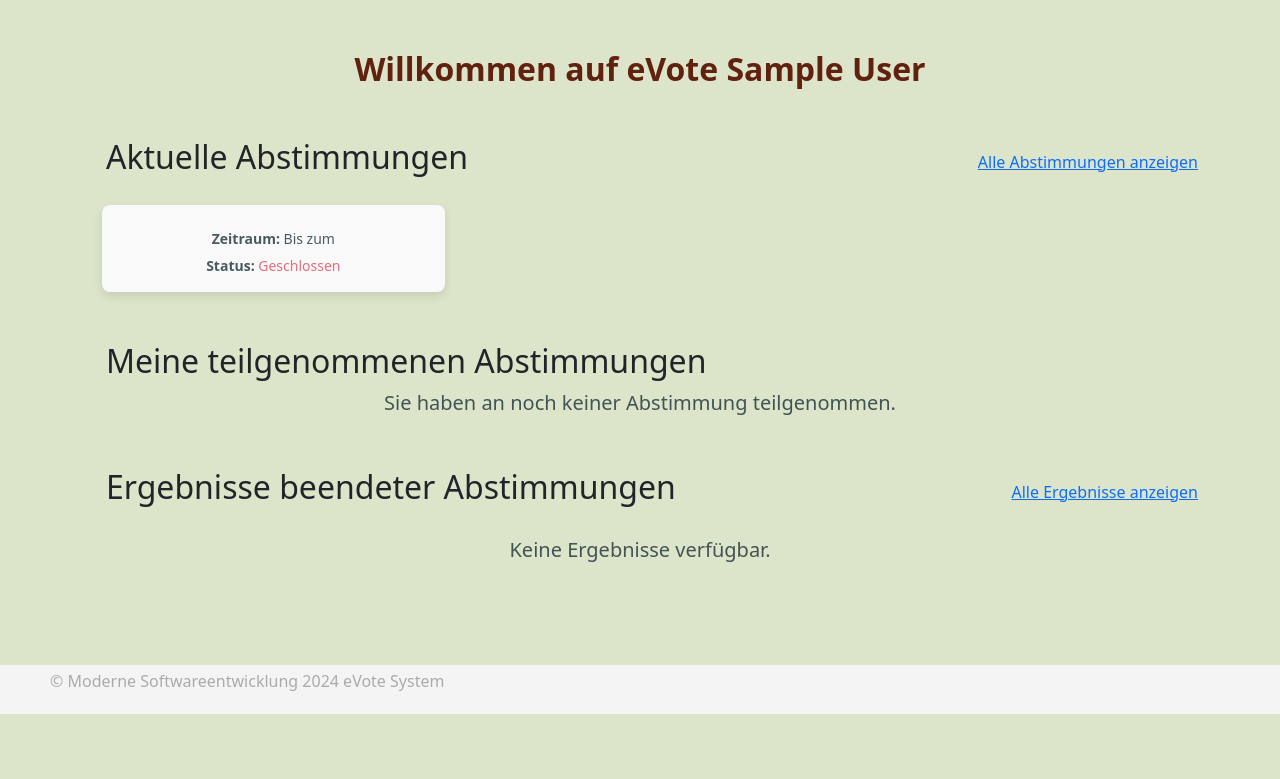
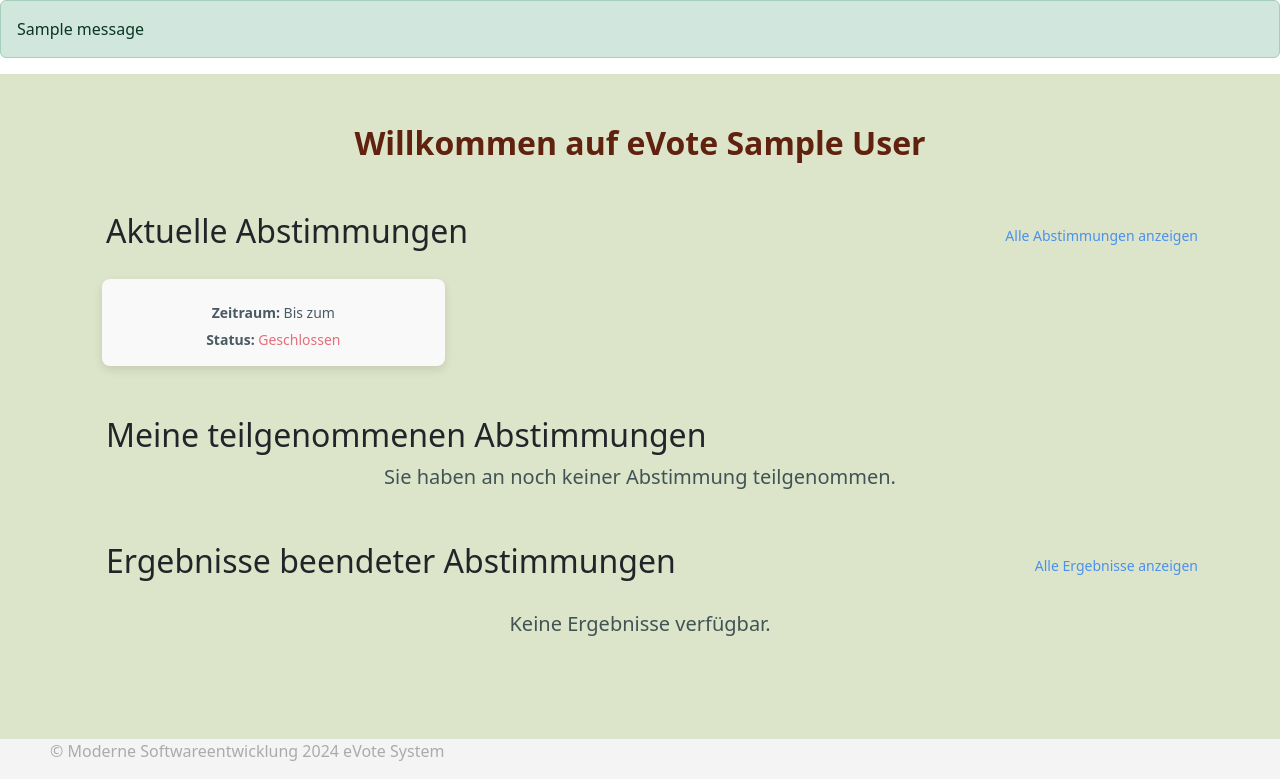
Before and after one commit to jthedens/modsoft, a Flask app: page /dashboard in a window 1280 px wide. Shown: the part 86-865 px from the top of the page. Before the commit the page ends 800 px from the top, so only its background shows below. Run offline with Flask 3, Linux system fonts and the light colour scheme; the visitor is signed in with stand-in values (Sample User, id 1); data comes from the database, SQL or seed files in the repository; one stand-in notice (Sample message) is shown.

Commit message:
link design

```diff
--- a/src/main/python/evoting/interface/app/static/css/_banner.css
+++ b/src/main/python/evoting/interface/app/static/css/_banner.css
@@ -16,3 +16,9 @@
   color: #001723;
   opacity: .7;
 }
+
+.link-small {
+  text-decoration: none;
+  opacity: .7;
+  font-size: 14px;
+}
--- /dev/null
+++ b/src/main/python/evoting/interface/app/static/css/_flash.css
@@ -0,0 +1,23 @@
+.flash {
+    padding: 10px;
+    margin: 10px 0;
+    border-radius: 5px;
+    font-size: 14px;
+    color: #fff;
+}
+
+.flash.success {
+    background-color: #4caf50;
+}
+
+.flash.error {
+    background-color: #f44336;
+}
+
+.flash.info {
+    background-color: #2196f3;
+}
+
+.flash.warning {
+    background-color: #ff9800;
+}
--- a/src/main/python/evoting/interface/app/static/css/styles.css
+++ b/src/main/python/evoting/interface/app/static/css/styles.css
@@ -2,6 +2,7 @@
 @import url('_banner.css');
 @import url('_buttons.css');
 @import url('_cards.css');
+@import url('_flash.css');
 @import url('_form.css');
 @import url('_profile.css');
 
--- a/src/main/python/evoting/interface/app/templates/abstimmung.html
+++ b/src/main/python/evoting/interface/app/templates/abstimmung.html
@@ -4,14 +4,14 @@
 
 {% block content %}
 <!-- Link zurück zur Übersicht -->
-<div class="m-4 mt-0 text-start">
+<div class="link-small m-4 mt-0 text-start">
   <a href="{{ url_for('main.abstimmungen_uebersicht') }}">
     <i class="fa-solid fa-angle-left me-1"></i> Zurück zur Übersicht
   </a>
 </div>
 
 <div class="container abstimmung-detailseite">
-  <div class="row">
+  <div class="row mt-4">
     <!-- Linke Spalte: Abstimmungsdetails -->
     <div class="left">
       <h1>{{ abstimmung.titel }}</h1>
--- a/src/main/python/evoting/interface/app/templates/base.html
+++ b/src/main/python/evoting/interface/app/templates/base.html
@@ -55,6 +55,19 @@
     </div>
   </nav>
 
+    <!-- Flash Messages -->
+  {% with messages = get_flashed_messages(with_categories=True) %}
+    {% if messages %}
+      <div class="flash-messages">
+        {% for category, message in messages %}
+          <div class="alert alert-{{ category }}" role="alert">
+            {{ message }}
+          </div>
+        {% endfor %}
+      </div>
+    {% endif %}
+  {% endwith %}
+
   <!-- Main Content -->
   <main class="banner">
     {% block content %}{% endblock %}
--- a/src/main/python/evoting/interface/app/templates/dashboard.html
+++ b/src/main/python/evoting/interface/app/templates/dashboard.html
@@ -10,7 +10,7 @@
     <section style="margin: 50px 0;">
       <div class="header-container">
         <h2 class="ms-4 text-start">Aktuelle Abstimmungen</h2>
-        <a href="{{ url_for('main.abstimmungen_uebersicht') }}">Alle Abstimmungen anzeigen</a>
+        <a class="link-small" href="{{ url_for('main.abstimmungen_uebersicht') }}">Alle Abstimmungen anzeigen</a>
       </div>
         {% if abstimmungen %}
           <ul class="card-grid">
@@ -58,7 +58,7 @@
     <section style="margin: 50px 0;">
       <div class="header-container">
         <h2 class="ms-4 text-start">Ergebnisse beendeter Abstimmungen</h2>
-        <a href="{{ url_for('main.ergebnis_übersicht') }}">Alle Ergebnisse anzeigen</a>
+        <a class="link-small" href="{{ url_for('main.ergebnis_übersicht') }}">Alle Ergebnisse anzeigen</a>
       </div>
       {% if ergebnisse %}
         <ul class="card-grid">
--- a/src/main/python/evoting/interface/app/templates/profil.html
+++ b/src/main/python/evoting/interface/app/templates/profil.html
@@ -4,7 +4,10 @@
 
 {% block content %}
 <div class="container card p-4" style="text-align: left">
-  <h1>Profil</h1>
+  <div style="display: flex; justify-content: space-between; align-items: center;">
+    <h1>Profil</h1>
+    <a href="#" class="link-small">Profil bearbeiten</a>
+   </div>
 
     <div class="profile-info">
       <div class="profile-row">
```
Also changed, not shown: 2 other files.
